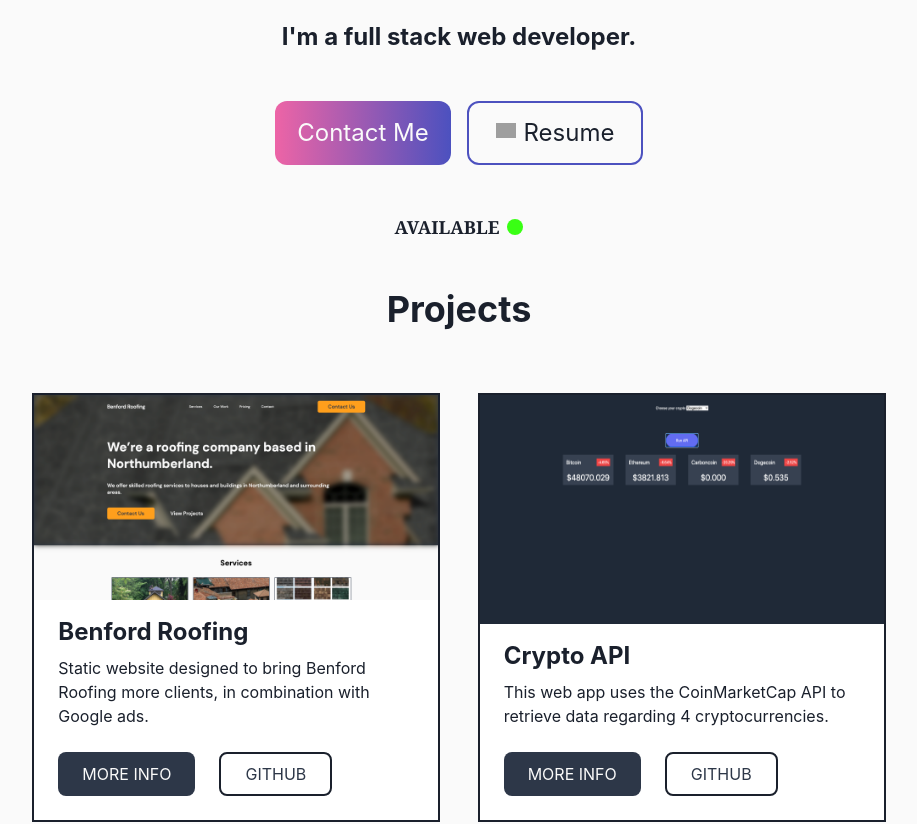
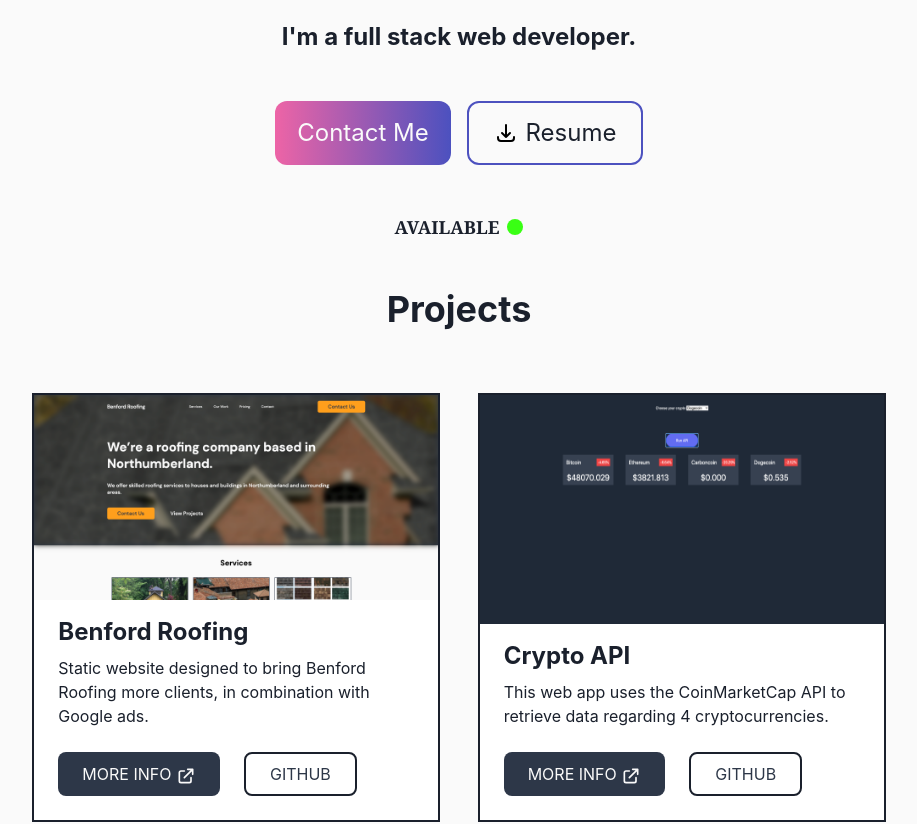
Before and after one commit to danialhasan/devsite-vue, a Vue app: page / in a window 1280 px wide. Shown: the part 283-1107 px from the top of the page, without its empty margins (181-1098 px from the left). Built offline with nearby package versions, Linux system fonts and the light colour scheme; grey boxes are pictures that could not be loaded; what @tailwindcss/typography would draw is missing.

Commit message:
added hashnode articles and fixed some dark mode bugs. There are still some dark mode bugs to work out.

```diff
--- a/index.html
+++ b/index.html
@@ -16,6 +16,8 @@
   <link rel="preload" as="style" href="/font/fonts.css" />
   <link rel="stylesheet" href="https://use.fontawesome.com/releases/v5.15.3/css/all.css"
     integrity="sha384-SZXxX4whJ79/gErwcOYf+zWLeJdY/qpuqC4cAa9rOGUstPomtqpuNWT9wdPEn2fk" crossorigin="anonymous">
+  <link rel="stylesheet" href="https://cdnjs.cloudflare.com/ajax/libs/font-awesome/4.7.0/css/font-awesome.min.css">
+
   <base href="#" class="cursor-pointer">
 
   <!-- Global site tag (gtag.js) - Google Analytics -->
@@ -50,7 +52,7 @@
   <meta property="twitter:url" content="https://www.hasandev.ca/">
   <meta property="twitter:title" content="Danial Hasan - Portfolio">
   <meta property="twitter:description"
-    content="Danial Hasan is a full stack web developer who builds web applications with Node.js, styles them with TailwindCSS and makes them dynamic with Javascript. ">
+    content="I'm a full stack Javascript web developer, and I'm documenting my progress as a web developer. I've been a javascript web developer for 3 years. ">
   <meta property="twitter:image" content="./assets/socialmediaimage.jpg">
 
   <!-- Favicon -->
@@ -62,6 +64,22 @@
   <meta name="msapplication-TileColor" content="#da532c">
   <meta name="theme-color" content="#ffffff">
 
+  <!-- Dark mode setup for localstorage -->
+  <script>
+    const html = document.getElementsByTagName('html')[0];
+
+    // add dark mode preference to localstorage if it doesnt exist
+    if (localStorage.theme === null) {
+      localStorage.theme =
+        'light';
+    }
+
+    if (localStorage.theme === 'dark') {
+      html.classList.add('dark')
+    } else {
+      html.classList.remove('dark')
+    }
+  </script>
 </head>
 
 <body class="dark:bg-soft-black-background transition-all ">
--- a/src/components/ArticleCardContainer.vue
+++ b/src/components/ArticleCardContainer.vue
@@ -22,6 +22,7 @@ export default {
         coverImage
 				_id
         }}}}`,
+      loading: true,
     };
   },
   components: {
@@ -32,6 +33,7 @@ export default {
       // fill data with articles and their metadata.
     },
     async getArticles(variables = {}) {
+      this.loading = true;
       try {
         const response = await fetch("https://api.hashnode.com", {
           method: "POST",
@@ -46,6 +48,7 @@ export default {
         const data = await response.json();
         const articles = data.data.user.publication.posts;
         // console.log(articles[0].slug);
+        this.loading = false;
         this.articleData = articles;
         return articles;
       } catch (error) {
@@ -76,6 +79,29 @@ export default {
       px-4
     "
   >
+    <span v-if="loading" id="loading_icon" class="flex flex-col">
+      <svg
+        class="animate-spin -ml-1 mr-3 mt-24 mb-8 h-16 w-auto text-white"
+        xmlns="http://www.w3.org/2000/svg"
+        fill="none"
+        viewBox="0 0 24 24"
+      >
+        <circle
+          class="opacity-25"
+          cx="12"
+          cy="12"
+          r="10"
+          stroke="currentColor"
+          stroke-width="4"
+        ></circle>
+        <path
+          class="opacity-75"
+          fill="rgb(0,0,0,1)"
+          d="M4 12a8 8 0 018-8V0C5.373 0 0 5.373 0 12h4zm2 5.291A7.962 7.962 0 014 12H0c0 3.042 1.135 5.824 3 7.938l3-2.647z"
+        ></path>
+      </svg>
+      Loading articles...</span
+    >
     <article-card
       v-for="article in this.articleData"
       :key="article._id"
--- a/src/components/FooterComponent.vue
+++ b/src/components/FooterComponent.vue
@@ -462,7 +462,7 @@ export default {
             </li>
             <li>
               <router-link
-                :to="{ name: 'Articles' }"
+                to="/articles"
                 @click="$emit('articlesClicked')"
               >
                 Articles
--- a/src/components/Navbar.vue
+++ b/src/components/Navbar.vue
@@ -7,7 +7,14 @@ export default {
   methods: {
     toggleDarkMode() {
       const html = document.getElementsByTagName("html")[0];
-      html.classList.toggle("dark");
+
+      if (localStorage.theme === "light") {
+        html.classList.toggle("dark");
+        localStorage.theme = "dark";
+      } else {
+        html.classList.toggle("dark");
+        localStorage.theme = "light";
+      }
     },
     toggleMenu() {
       var mobileMenu = document.getElementById("mobile_menu");
@@ -22,6 +29,7 @@ export default {
       window.open("/assets/dh-resume.pdf", "_blank");
     },
   },
+  emits: [],
 };
 </script>
 <template>
@@ -63,7 +71,6 @@ Because of this, the code that is run for those two parent components is differe
         <a href="/">Danial Hasan</a>
       </p>
     </div>
-    <!-- ^ 'logo' -->
     <div class="xl:hidden transform transition-all z-50">
       <img
         id="menu_button"
--- a/src/components/ProjectCard.vue
+++ b/src/components/ProjectCard.vue
@@ -81,6 +81,20 @@ export default {
           "
         >
           More Info
+          <svg
+            xmlns="http://www.w3.org/2000/svg"
+            class="inline h-5 w-5"
+            fill="none"
+            viewBox="0 0 24 24"
+            stroke="currentColor"
+          >
+            <path
+              stroke-linecap="round"
+              stroke-linejoin="round"
+              stroke-width="2"
+              d="M10 6H6a2 2 0 00-2 2v10a2 2 0 002 2h10a2 2 0 002-2v-4M14 4h6m0 0v6m0-6L10 14"
+            />
+          </svg>
         </button>
         <a target="_blank" :href="this.githubLink">
           <button
--- a/src/components/ResumeButton.vue
+++ b/src/components/ResumeButton.vue
@@ -3,6 +3,15 @@ export default {
   methods: {
     navigate(url, target) {
       window.open(url, target);
+    },
+  },
+  computed: {
+    darkModeActive() {
+      if (localStorage.theme === "dark") {
+        return true;
+      } else {
+        return false;
+      }
     },
   },
 };
@@ -28,13 +37,30 @@ export default {
       hover:-mt-1
     "
   >
-    <span class="w-5 h-5 mr-2">
-      <img
+    <span class="w-6 h-6 mr-2">
+      <!-- <img
         id="resume_download_icon_1"
-        src="/assets/download_light.svg"
+        :src="
+          darkModeActive
+            ? '/assets/download_light.svg'
+            : '/assets/download_dark.svg'
+        "
         alt="Download Resume icon"
         srcset=""
-      />
+      /> -->
+      <svg
+        xmlns="http://www.w3.org/2000/svg"
+        fill="none"
+        viewBox="0 0 24 24"
+        :stroke="darkModeActive ? 'rgb(255,255,255)' : 'rgb(0,0,0)'"
+      >
+        <path
+          stroke-linecap="round"
+          stroke-linejoin="round"
+          stroke-width="2"
+          d="M4 16v1a3 3 0 003 3h10a3 3 0 003-3v-1m-4-4l-4 4m0 0l-4-4m4 4V4"
+        />
+      </svg>
       <!--
       We need to change the resume download icon image depending on
       if dark mode is currently enabled. Since we're going to use
--- a/src/routes.js
+++ b/src/routes.js
@@ -29,6 +29,7 @@ export const routes = [{
   {
     path: '/articles',
     component: Articles,
+    name: "Articles",
     children: [{
         path: "", // "" acts as the base route, not "/"
         component: ArticleCardContainer,
@@ -54,7 +55,6 @@ export const routes = [{
       //   ]
       // }
     ],
-    name: "Articles"
   },
 
   {
--- a/src/views/Articles.vue
+++ b/src/views/Articles.vue
@@ -52,7 +52,7 @@ export default {
 </script>
 <template>
   <navbar />
-  <h2 class="font-bold font-sans text-3xl text-center mt-16">Articles</h2>
+  <h2 class="font-bold font-sans text-3xl text-center my-16">Articles</h2>
   <!-- <div id="case_study_container" class="w-full h-full">
     <case-study-card
       v-for="casestudy in this.caseStudies"
```
